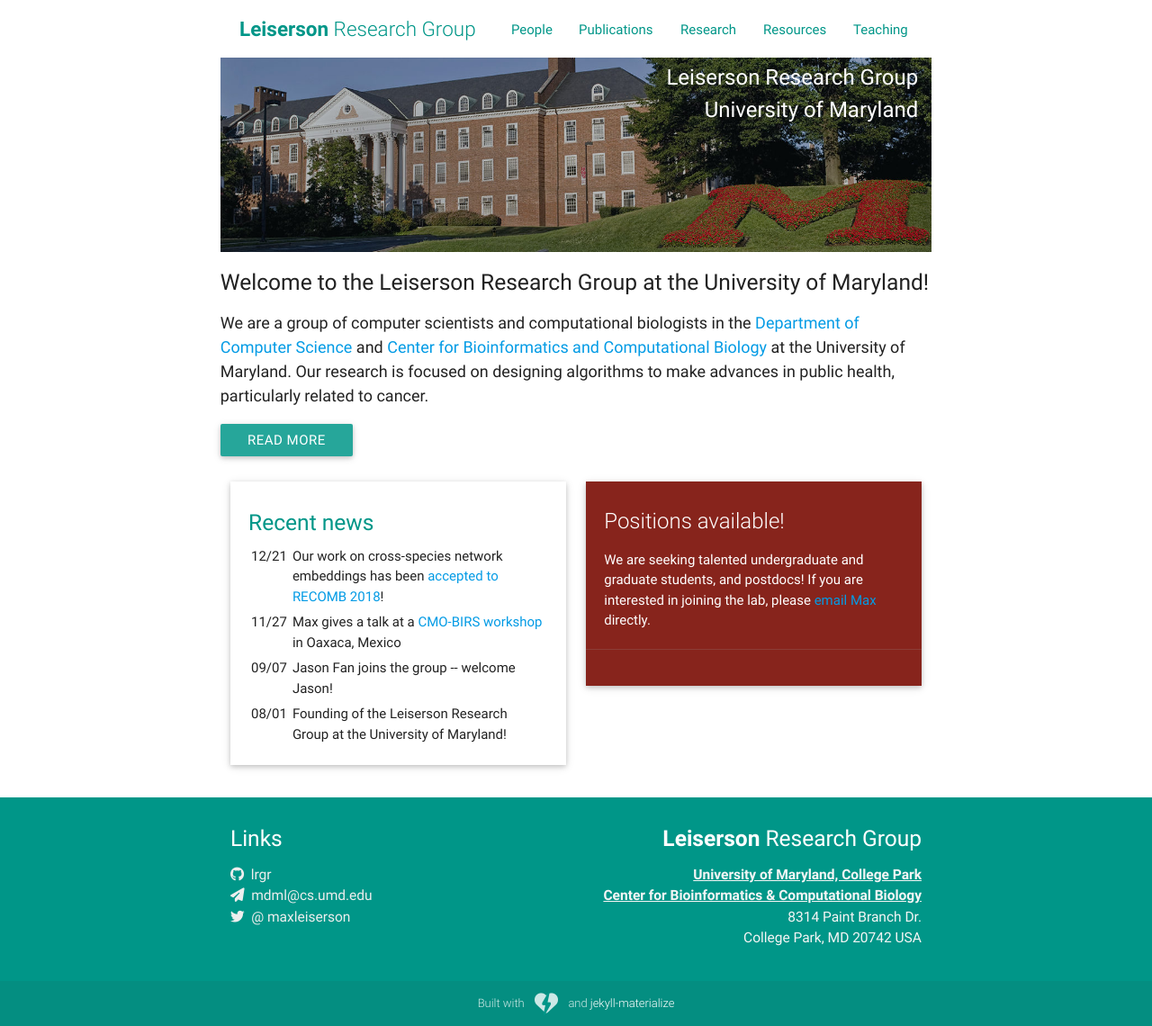
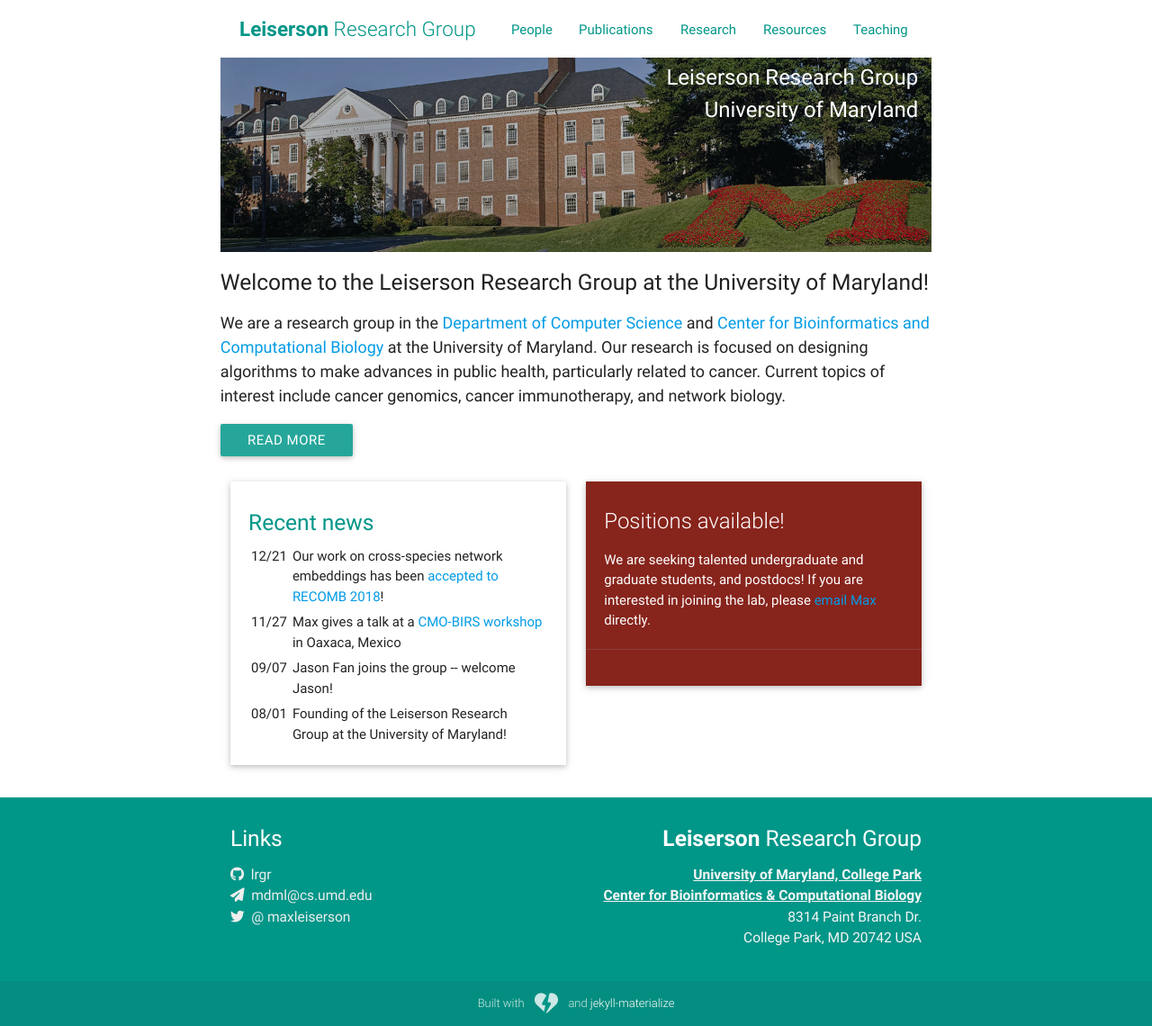
Before and after one commit to lrgr/lrgr.github.io, a Jekyll site: the page built from index.html, in a window 1280 px wide and 1140 px high. Shown: the whole window at 90% size. Built offline with Jekyll 4.4.1, drawn with Linux system fonts in a browser that asks for light colours; nearby versions of some CDN libraries; the list of posts is cut into pages by our own code.

Commit message:
small changes to description

```diff
--- a/index.html
+++ b/index.html
@@ -18,8 +18,9 @@ layout: default
       Welcome to the Leiserson Research Group at the University of Maryland!
     </h5>
     <p class="caption" style="font-size:120%">
-      We are a group of computer scientists and computational biologists in the <a href="https://cs.umd.edu" target="_new">Department of Computer Science</a> and <a href="https://cbcb.umiacs.umd.edu" target="_new">Center for Bioinformatics and Computational Biology</a> at the University of Maryland.
+      We are a research group in the <a href="https://cs.umd.edu" target="_new">Department of Computer Science</a> and <a href="https://cbcb.umiacs.umd.edu" target="_new">Center for Bioinformatics and Computational Biology</a> at the University of Maryland.
       Our research is focused on designing algorithms to make advances in public health, particularly related to cancer.
+      Current topics of interest include cancer genomics, cancer immunotherapy, and network biology.
     </p>
     <a class="waves-effect waves-light btn" href="{{ site.baseurl }}/research">Read more</a>
   </div>
```
